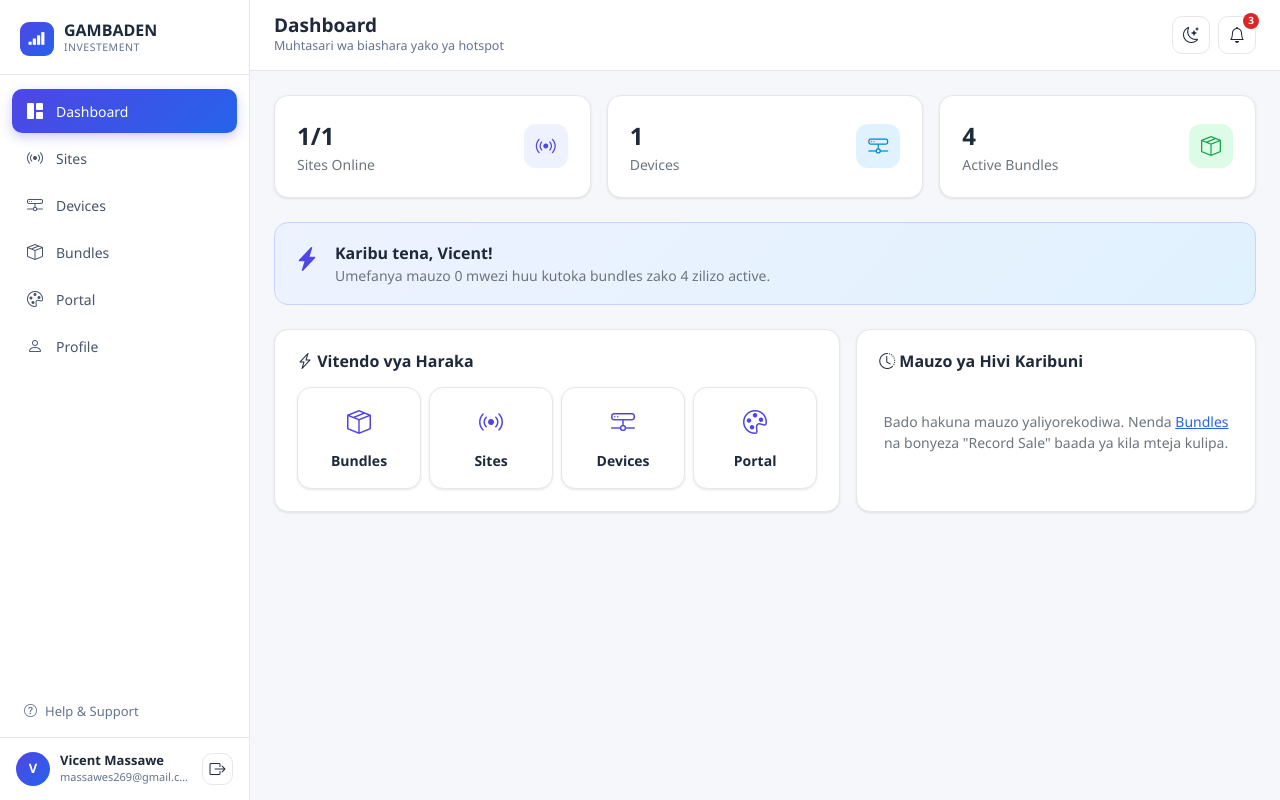
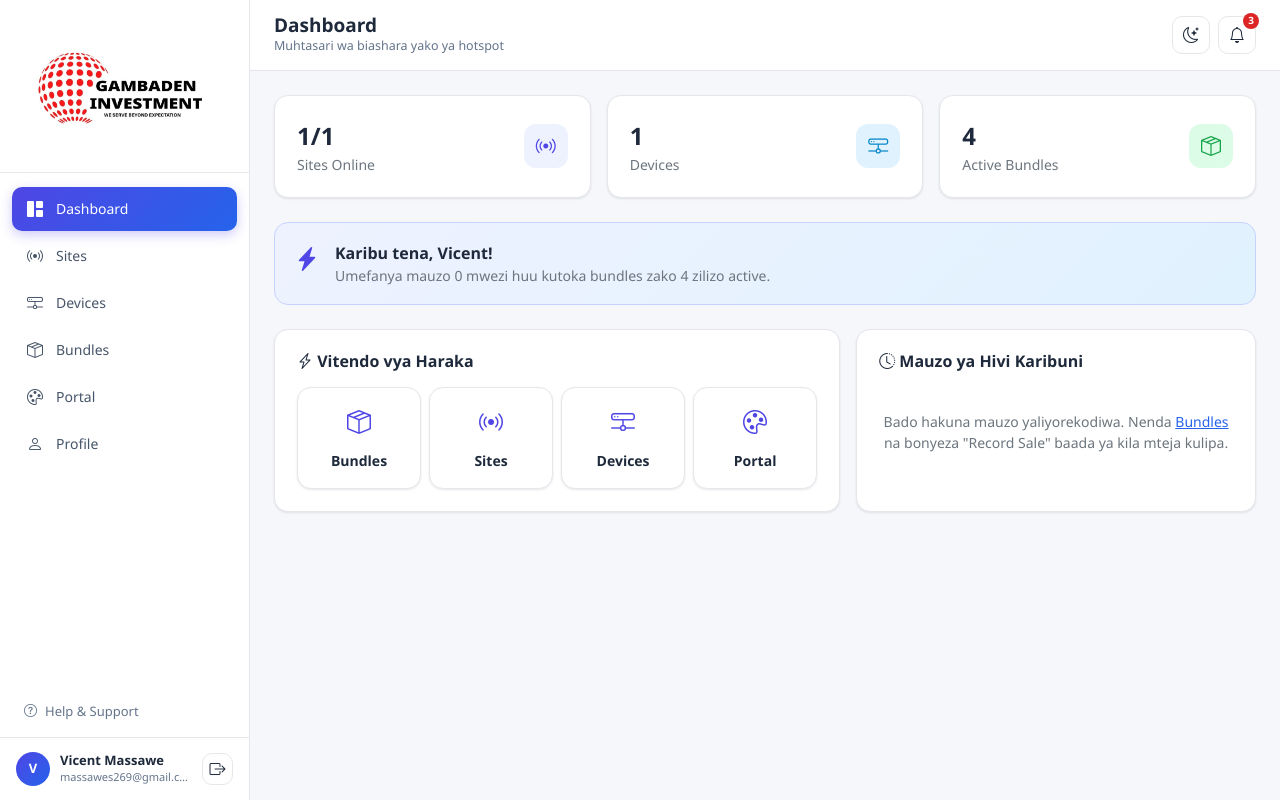
Before and after one commit to massawes/gambadeninvestment, a PHP site: page /admin.php in a window 1280 px wide. Run offline with PHP 8.4, Linux system fonts and the light colour scheme; a user stored in the database is signed in; data comes from the database, SQL or seed files in the repository; data that the repository does not hold is empty.

Commit message:
Wire up the real Gambaden Investment logo
Move the uploaded logo.png into assets/img/ and use it in the sidebar,
login page, and public portal header, replacing the icon placeholder.
Give it a white rounded backing so it reads cleanly on dark
backgrounds (dark mode sidebar, portal's dark gradient page).

```diff
--- a/assets/css/style.css
+++ b/assets/css/style.css
@@ -60,24 +60,18 @@ a { color: var(--nx-accent); }
 }
 
 .nx-sidebar-brand {
-  padding: 22px 20px 18px;
-  display: flex;
-  align-items: center;
-  gap: 10px;
+  padding: 18px 20px;
   border-bottom: 1px solid var(--nx-border);
 }
 
-.nx-sidebar-brand .logo-mark {
-  width: 34px; height: 34px;
-  border-radius: 9px;
-  background: linear-gradient(135deg, var(--nx-primary), var(--nx-accent));
-  display: flex; align-items: center; justify-content: center;
-  color: #fff; font-weight: 800; font-size: 17px;
-  flex-shrink: 0;
+.nx-sidebar-brand .brand-logo {
+  max-width: 100%;
+  height: auto;
+  display: block;
+  background: #fff;
+  border-radius: 10px;
+  padding: 6px 10px;
 }
-
-.nx-sidebar-brand .brand-name { font-weight: 800; font-size: 16px; color: var(--nx-text); line-height: 1.1; }
-.nx-sidebar-brand .brand-sub  { font-size: 10.5px; color: var(--nx-muted); letter-spacing: .5px; }
 
 .nx-nav { padding: 14px 12px; flex: 1; overflow-y: auto; }
 
--- a/includes/sidebar.php
+++ b/includes/sidebar.php
@@ -2,11 +2,7 @@
 <div class="nx-sidebar-backdrop"></div>
 <aside class="nx-sidebar">
   <div class="nx-sidebar-brand">
-    <div class="logo-mark"><i class="bi bi-reception-4"></i></div>
-    <div>
-      <div class="brand-name">GAMBADEN</div>
-      <div class="brand-sub">INVESTEMENT</div>
-    </div>
+    <img src="assets/img/logo.png" alt="Gambaden Investment" class="brand-logo">
   </div>
 
   <nav class="nx-nav">
--- a/index.php
+++ b/index.php
@@ -172,8 +172,8 @@ if ($_SERVER['REQUEST_METHOD'] === 'POST' && isset($_POST['action']) && $_POST['
 <body>
 
 <div class="portal-header">
-  <span class="wifi-pulse">📶</span>
-  <h1 class="fw-bold fs-3 mt-2 mb-1"><?= htmlspecialchars($portal['business_name']) ?></h1>
+  <img src="assets/img/logo.png" alt="Gambaden Investment" style="max-width:200px;width:100%;height:auto;background:#fff;border-radius:12px;padding:8px 14px;">
+  <h1 class="fw-bold fs-3 mt-3 mb-1"><?= htmlspecialchars($portal['business_name']) ?></h1>
   <p class="small opacity-75 mb-0"><?= htmlspecialchars($portal['welcome_text']) ?></p>
 </div>
 
--- a/login.php
+++ b/login.php
@@ -40,8 +40,7 @@ if ($_SERVER['REQUEST_METHOD'] === 'POST') {
 <div class="auth-page">
   <div class="auth-card">
     <div class="text-center mb-4">
-      <div class="mx-auto mb-3" style="width:52px;height:52px;border-radius:14px;background:linear-gradient(135deg,var(--nx-primary),var(--nx-accent));display:flex;align-items:center;justify-content:center;color:#fff;font-size:24px;"><i class="bi bi-reception-4"></i></div>
-      <h1 class="h4 fw-bold mb-1">GAMBADEN INVESTMENT</h1>
+      <img src="assets/img/logo.png" alt="Gambaden Investment" class="mx-auto mb-3" style="max-width:220px;width:100%;height:auto;">
       <p class="text-secondary small mb-0">Ingia kusimamia mfumo wako wa hotspot</p>
     </div>
 
```
Also changed, not shown: assets/img/logo.png (renamed from logo.png).
